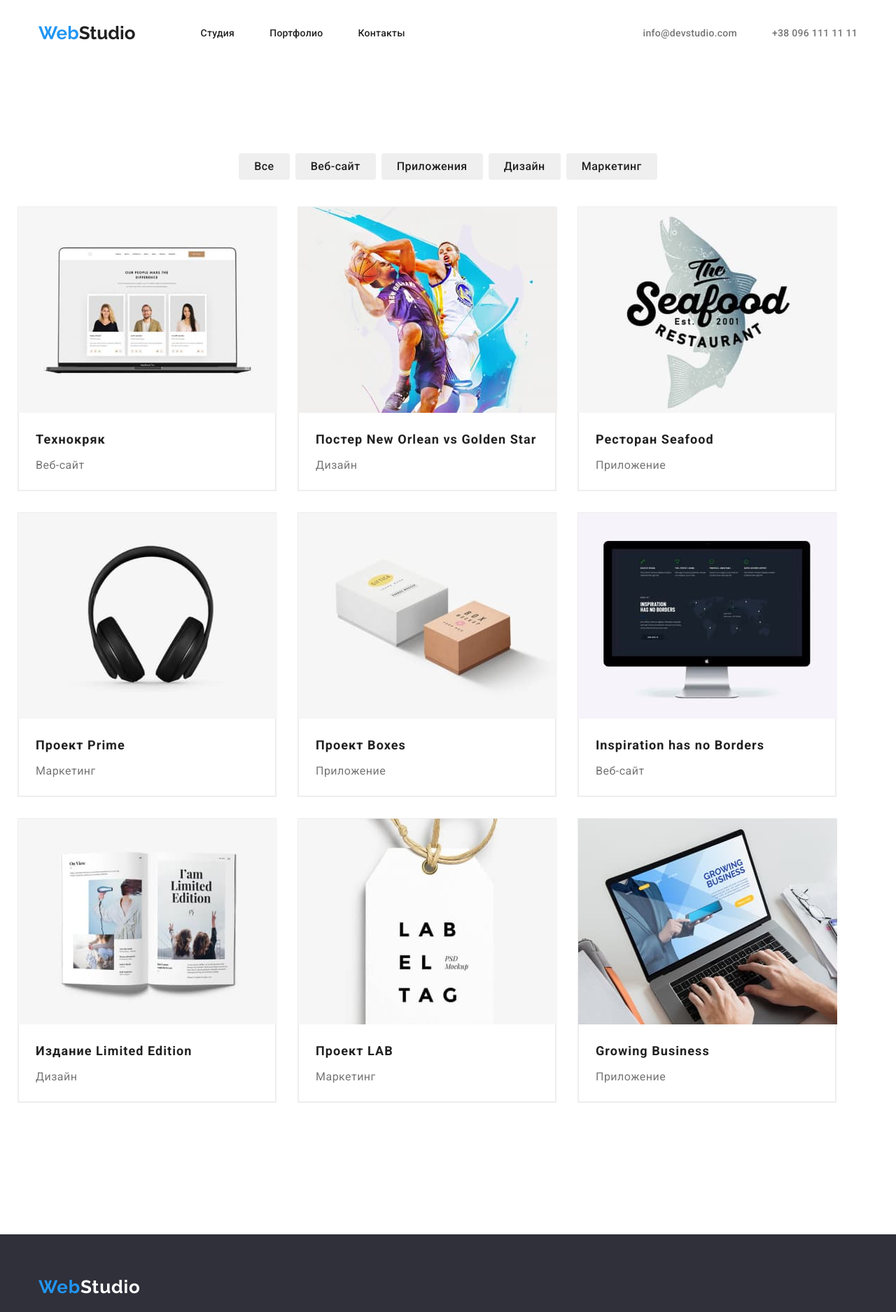
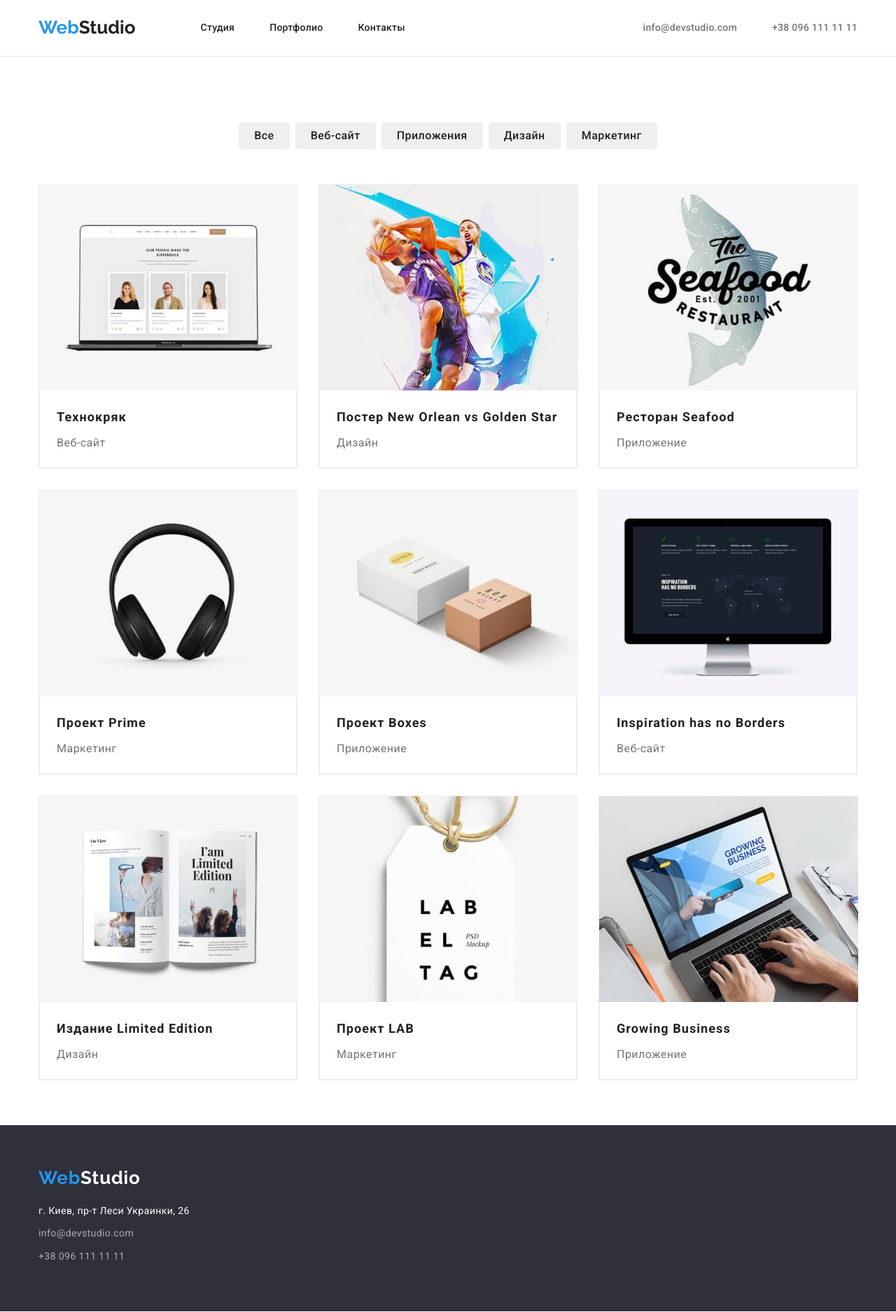
Before and after one commit to lshepel/goit-markup-hw-03, a plain HTML site: page portfolio.html in a window 1280 px wide. Shown: the top 1875 px of the page at 70% size. Drawn offline with nearby package versions, Linux system fonts and the light colour scheme.

Commit message:
исправление margin and padding
работа над ошибками дз3

```diff
--- a/css/styles.css
+++ b/css/styles.css
@@ -42,8 +42,9 @@ body {
 }
 /*======= HEADER =====*/
 .header {
-  padding-top: 32px;
-  padding-bottom: 32px;
+  padding-top: 24px;
+  padding-bottom: 25px;
+  border-bottom: 1px solid #e5e5e5;
 }
 .header-container {
   display: flex;
@@ -168,12 +169,10 @@ body {
 /*======= PREFERENCES =====*/
 .preferences {
   padding-top: 94px;
-  padding-bottom: 94px;
 }
 .preferences-list {
   display: flex;
-  margin-top: 0;
-  margin-bottom: -30px;
+  margin-top: -30px;
   margin-left: -30px;
 }
 .preferences-item-list {
@@ -227,7 +226,8 @@ body {
 /*======= WHAT WE DO =====*/
 /*======= OUR TEAM =====*/
 .our-team {
-  padding: 94px 0;
+  padding-top: 94px;
+  padding-bottom: 94px;
   background: #f5f4fa;
 }
 
@@ -264,10 +264,9 @@ body {
   color: var(--accent-color-second);
 }
 .sub-img {
-  padding: 30px;
+  padding-top: 30px;
 }
 .our-team-name {
-  padding-top: 30;
   padding-bottom: 10px;
 
   font-weight: 500;
@@ -287,12 +286,15 @@ body {
 }
 /*======= END OUR TEAM =====*/
 /*======= PROJECTS =====*/
+.projects {
+  padding-top: 94px;
+  padding-bottom: 94px;
+}
 .button-list {
   display: flex;
   justify-content: center;
   margin-left: -8px;
-  margin-top: 94px;
-  margin-bottom: 34px;
+  margin-bottom: 50px;
 }
 .button-title-list {
   text-align: center;
@@ -317,17 +319,12 @@ body {
   background-color: var(--accent-color);
   color: white;
 }
-.projects {
-  padding-top: 30px;
-  padding-bottom: 94px;
-}
+
 .projects-list {
   display: flex;
   flex-wrap: wrap;
-  margin-top: -30px;
-  margin-left: -30px;
-  padding-top: 34px;
-  padding-bottom: 94px;
+  margin-right: -30px;
+  margin-bottom: -30px;
 }
 .projects-title-list:nth-last-child(-n + 3) {
   margin-bottom: 0;
@@ -379,7 +376,7 @@ body {
 .footer {
   background-color: #2f303a;
   padding-top: 60px;
-  padding-bottom: 60px;
+  padding-bottom: 57px;
 }
 .logo-footer {
   display: block;
@@ -394,10 +391,11 @@ body {
 .logo-c {
   color: var(--accent-color);
 }
-.address-list {
-  display: block;
-  margin-top: 9px;
+
+.address-title-list {
+  margin-bottom: 9px;
 }
+
 .place-link {
   font-style: normal;
   line-height: 1.71;
@@ -409,8 +407,6 @@ body {
   color: black;
 }
 .address-title-mail {
-  padding-top: 9px;
-  padding-bottom: 9px;
   font-style: normal;
   line-height: 1.71;
   letter-spacing: 0.03em;
@@ -421,8 +417,6 @@ body {
   color: black;
 }
 .address-title-phone {
-  padding-top: 0px;
-  padding-bottom: 57px;
   font-style: normal;
   font-size: 14px;
   line-height: 1.71;
```
